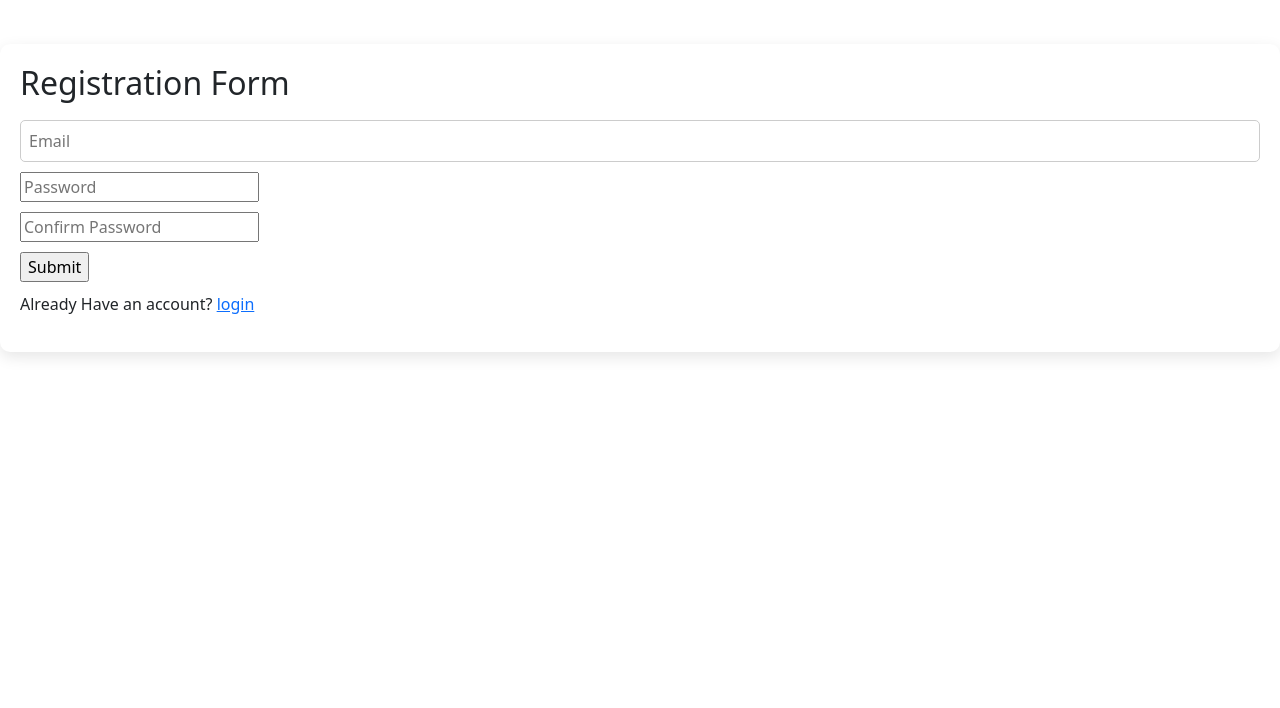
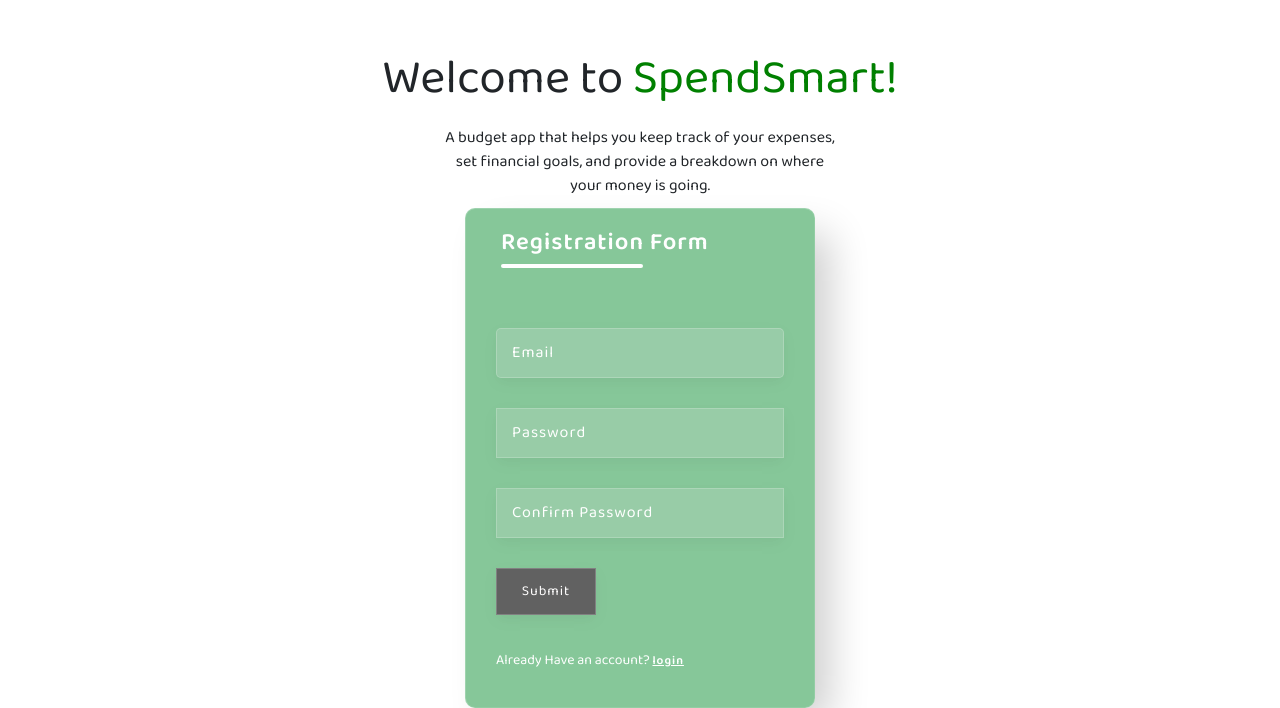
Before and after one commit to geoffreyxu/SpendSmart, a React (Create React App) app: page /Signup in a window 1280 px wide. Shown: the part 106-814 px from the top of the page. Built offline with nearby package versions, Linux system fonts and the light colour scheme; no server answers; a web font is replaced by a local one.

Commit message:
Login page styling

```diff
--- a/src/components/forms/Login.js
+++ b/src/components/forms/Login.js
@@ -58,37 +58,41 @@ const Login = () => {
 
   }
   return (
+    <>
+    <div className="forms-title">Welcome to&nbsp;<span class="colored-word">SpendSmart!</span> </div>
 
-
-    <div className='box'>
+    <div className="forms-smaller">
+      A budget app that helps you keep track of your expenses, set financial goals, and provide a breakdown on where your money is going.
+    </div>
+    <div className='box-forms'>
       {
 
-        err && <p className='error'>{err}</p>
+        err && <p className='error-forms'>{err}</p>
 
       }
 
-      <form onSubmit={SubmitHandler} className="form">
+      <form onSubmit={SubmitHandler} className="form-forms">
 
         <h2>Login</h2>
 
 
-        <div className="inputfield">
+        <div className="inputfield-forms">
           <input type="email" placeholder="Email" value={user.email} name='email' onChange={UserHandler} />
         </div>
 
-        <div className="inputfield">
+        <div className="inputfield-forms">
           <input type="password" placeholder="Password" value={user.password} name='password' onChange={UserHandler} />
         </div>
 
-        <div className="inputfield">
+        <div className="inputfield-forms">
           <input type="submit" value="login" />
         </div>
-        <p className="forget">Don't have an account?   <Link to={"signup"} className="link">{"signup"}</Link></p>
-        <p className="forget">Forgot password? <Link className="link" to={"forget"}>reset it</Link></p>
+        <p className="forget-forms">Don't have an account?   <Link to={"signup"} className="link">{"signup"}</Link></p>
+
       </form>
 
     </div>
-
+</>
   )
 }
 
--- a/src/components/forms/Signup.css
+++ b/src/components/forms/Signup.css
@@ -1,21 +1,44 @@
-/*
+
 @import url("https://fonts.googleapis.com/css2?family=Poppins:wght@300;400;500;600;700;800;900&display=swap");
 
-.container {
-    font-family: "Poppins", sans-serif;
-    height: 100vh;
-    width: 100%;
-    background-color: #f9f4f4;
+
+.forms-title{
+    margin-top: -100px;
+    margin: 0 auto;
+    font-size: 3rem;
+    justify-content: center;
+    align-content: center;
+    font-family: "Baloo Da 2", serif;
+    align-items: center;
     display: flex;
+
+}
+.colored-word {
+    color: green;
+  }
+
+
+
+.forms-smaller{
+    margin: 0 auto; /* centers the div horizontally */
+  /* add some padding to the top and bottom of the div */
+  padding: 10px 0;
+  text-align:center;
+    font-family: "Baloo Da 2", serif;
     justify-content: center;
     align-content: center;
     align-items: center;
+    display: flex;
+    position: relative;
+    width: 400px;
 }
 
-.box {
+.box-forms {
+    margin: 0 auto;
+    font-family: "Baloo Da 2", serif;
     position: relative;
     width: 350px;
-    background: rgba(78, 184, 178, 0.712);
+    background: rgba(86, 177, 113, 0.712);
     box-shadow: 20px 20px 40px -6px rgba(0, 0, 0, 0.2);
     backdrop-filter: blur(2px);
     -webkit-backdrop-filter: blur(2px);
@@ -25,14 +48,14 @@
     border-bottom: 1px solid rgba(255, 255, 255, 0.1);
 }
 
-.form {
+.form-forms {
     padding: 20px 30px;
     width: 100%;
     height: 100%;
     position: relative;
 }
 
-.error {
+.error-forms {
     width: 100%;
     border-radius: inherit;
     background: rgba(209, 153, 153, 0.993);
@@ -47,7 +70,7 @@
     letter-spacing: 1px;
 }
 
-.form h2 {
+.form-forms h2 {
     color: #fff;
     position: relative;
     font-size: 24px;
@@ -57,7 +80,7 @@
     margin-bottom: 40px;
 }
 
-.form h2::before {
+.form-forms h2::before {
     content: "";
     position: absolute;
     left: 0;
@@ -68,18 +91,18 @@
     background: #fff;
 }
 
-.form .title {
+.form-forms .title {
     align-content: center;
     margin-left: 5px;
 }
 
 
-.form .inputfield {
+.form-forms .inputfield-forms {
     width: 100%;
     margin-top: 20px;
 }
 
-.form .inputfield input {
+.form-forms .inputfield-forms input {
     width: 100%;
     background: rgba(225, 225, 225, 0.2);
     outline: none;
@@ -94,7 +117,7 @@
     box-shadow: 0 5px 15px rgba(0, 0, 0, 0.05);
 }
 
-.form .inputfield input::placeholder {
+.form-forms .inputfield-forms input::placeholder {
     color: #fff;
     text-transform: capitalize;
 
@@ -102,12 +125,12 @@
 
 
 
-.form .inputfield input:focus {
+.form-forms .inputfield-forms input:focus {
     border-bottom: 4px solid#fff;
     background: transparent;
 }
 
-.form .inputfield input[type="submit"] {
+.form-forms .inputfield-forms input[type="submit"] {
     color: rgb(255, 254, 254);
     background: rgb(97, 97, 97);
     max-width: 100px;
@@ -117,16 +140,15 @@
     cursor: pointer;
 }
 
-.forget {
+.forget-forms {
     margin-top: 5px;
     color: rgb(255, 255, 255);
     font-size: 14px;
 }
 
-.forget .link {
+.forget-forms .link {
     color: rgb(255, 255, 255);
     font-weight: 600;
     font-size: 12px;
     letter-spacing: 1px;
 }
-*/
--- a/src/components/forms/Signup.js
+++ b/src/components/forms/Signup.js
@@ -71,34 +71,38 @@ const Signup = () => {
         }
     }
     return (
+<>
+        <div className="forms-title">Welcome to&nbsp;<span class="colored-word">SpendSmart!</span> </div>
 
-
-        <div className='box'>
+    <div className="forms-smaller">
+      A budget app that helps you keep track of your expenses, set financial goals, and provide a breakdown on where your money is going.
+    </div>
+        <div className='box-forms'>
             {
-                err && <p className='error'>{err}</p>
+                err && <p className='error-forms'>{err}</p>
 
             }
 
-            <form onSubmit={SubmitHandler} className="form">
+            <form onSubmit={SubmitHandler} className="form-forms">
                 <h2>Registration Form</h2>
-                <div className="inputfield">
+                <div className="inputfield-forms">
                     <input type="text" placeholder="Email" value={user.email} name='email' onChange={UserHandler} />
                 </div>
 
-                <div className="inputfield">
+                <div className="inputfield-forms">
                     <input type="password" placeholder="Password" value={user.password} name='password' onChange={UserHandler} />
                 </div>
-                <div className="inputfield">
+                <div className="inputfield-forms">
                     <input type="password" placeholder="Confirm Password" value={user.confirmPassword} name='confirmPassword' onChange={UserHandler} />
                 </div>
-                <div className="inputfield">
+                <div className="inputfield-forms">
                     <input type="submit" />
                 </div>
-                <p className="forget">Already Have an account? <Link to={"/"} className="link">{"login"}</Link></p>
+                <p className="forget-forms">Already Have an account? <Link to={"/"} className="link">{"login"}</Link></p>
             </form>
 
         </div>
-
+</>
     )
 }
 
--- a/src/components/plans/AddBudget.js
+++ b/src/components/plans/AddBudget.js
@@ -75,6 +75,7 @@ const AddBudget = ({ id, setBudgetId }) => {
 
   return (
     <>
+
       <div className="p-4 box">
         {message?.msg && (
           <Alert
@@ -85,6 +86,7 @@ const AddBudget = ({ id, setBudgetId }) => {
             {message?.msg}
           </Alert>
         )}
+
         <div className="calc-header-font">
             Budget Planner
             </div>
```
Also changed, not shown: src/components/forms/VerifyEmail.js (+6 -6 lines).
